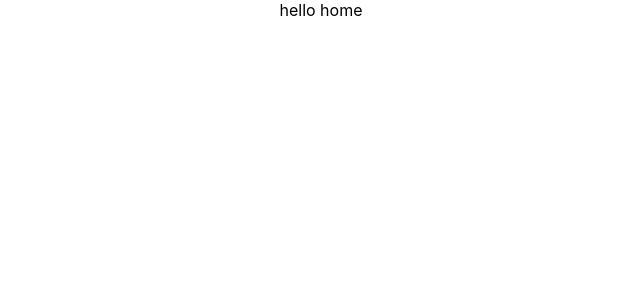
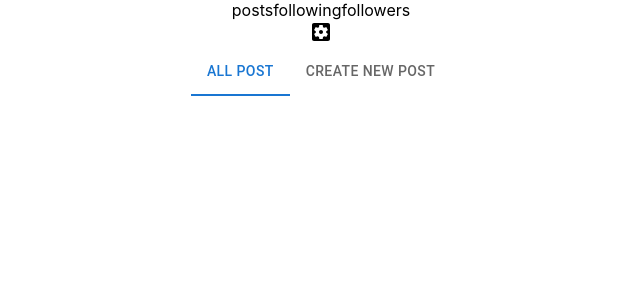
Before and after one commit to Rahuljha316/FrontEnd, a React (Create React App) app: page /Home in a window 1280 px wide. Shown: the top 300 px of the page, without its empty margins (319-959 px from the left). Built offline with nearby package versions, Linux system fonts and the light colour scheme.

Commit message:
added tab page

```diff
--- a/src/components/home.jsx
+++ b/src/components/home.jsx
@@ -1,8 +1,43 @@
+import CenteredTabs from "./tab";
+import '../css/home.css'
+
+import SettingsApplicationsIcon from '@mui/icons-material/SettingsApplications';
 
 
 const Home = () =>{
+
+    const handlePostClick = () => {
+
+    }
+
+    const handleFollowersClick = () => {
+
+    }
+
+    const handleFollowingClick = () => {
+
+    }
+
+
+
     return(
-        <div>hello home</div>
+        <div className="Post">
+            <div className="header">
+                <div onClick={handlePostClick} >posts</div>
+                <div onClick={handleFollowingClick} >following</div>
+                <div onClick={handleFollowersClick} >followers</div>
+
+
+            </div>
+
+
+            <div><SettingsApplicationsIcon/></div>
+
+
+
+            <CenteredTabs />
+
+        </div>
     )
 }
 
--- a/src/components/loginPage.jsx
+++ b/src/components/loginPage.jsx
@@ -18,7 +18,7 @@ function Login(){
                 email,password
             });
             console.log(data);
-            navigate('/home')
+            navigate('/home'  )
         }
         catch(error){
             alert('username or password incorrect')
--- a/src/components/registerPage.jsx
+++ b/src/components/registerPage.jsx
@@ -25,7 +25,7 @@ function RegisterPage (){
             name,username,email, password
         });
 
-        navigate('/')
+        navigate('/');
 
     }
 
--- /dev/null
+++ b/src/components/tab.jsx
@@ -0,0 +1,45 @@
+import * as React from 'react';
+import { useState } from 'react';
+import Box from '@mui/material/Box';
+import Tabs from '@mui/material/Tabs';
+import Tab from '@mui/material/Tab';
+
+
+
+
+const CreateButtonClick = () =>{
+    return (
+        <button>Create A New Button</button>
+    )
+
+}
+
+export default function CenteredTabs() {
+  const [value, setValue] = React.useState(0);
+//   const [post,setPost] = useState(0)
+
+  const handleAllPostTabClick = () => {
+    setValue(0)
+
+  }
+
+  const handleCreateANewPostTabClick = () => {
+    setValue(1)
+
+  }
+
+  const handleChange = (event, newValue) => {
+    setValue(newValue);
+  };
+
+  return (
+    <Box sx={{ width: '100%', bgcolor: 'background.paper' }}>
+      <Tabs value={value} onChange={handleChange} centered>
+        <Tab label="All Post"  onClick={handleAllPostTabClick} />
+        <Tab label="Create New Post"  onClick={handleCreateANewPostTabClick} />
+
+      </Tabs>
+      {value ===1 && <CreateButtonClick />}
+    </Box>
+  );
+}
--- /dev/null
+++ b/src/css/home.css
@@ -0,0 +1,6 @@
+.header{
+    display: flex;
+    align-items: center;
+    justify-content: center;
+
+}
```
Also changed, not shown: src/components/createAPost.jsx (added, +10 -0 lines).
